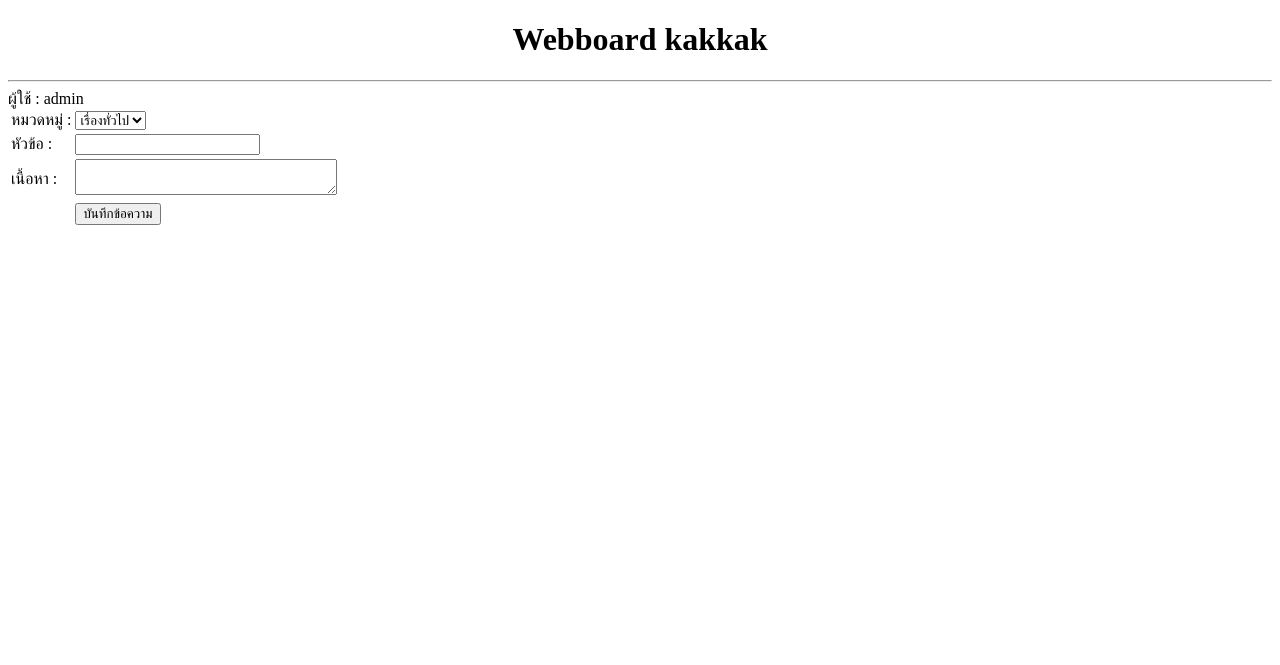
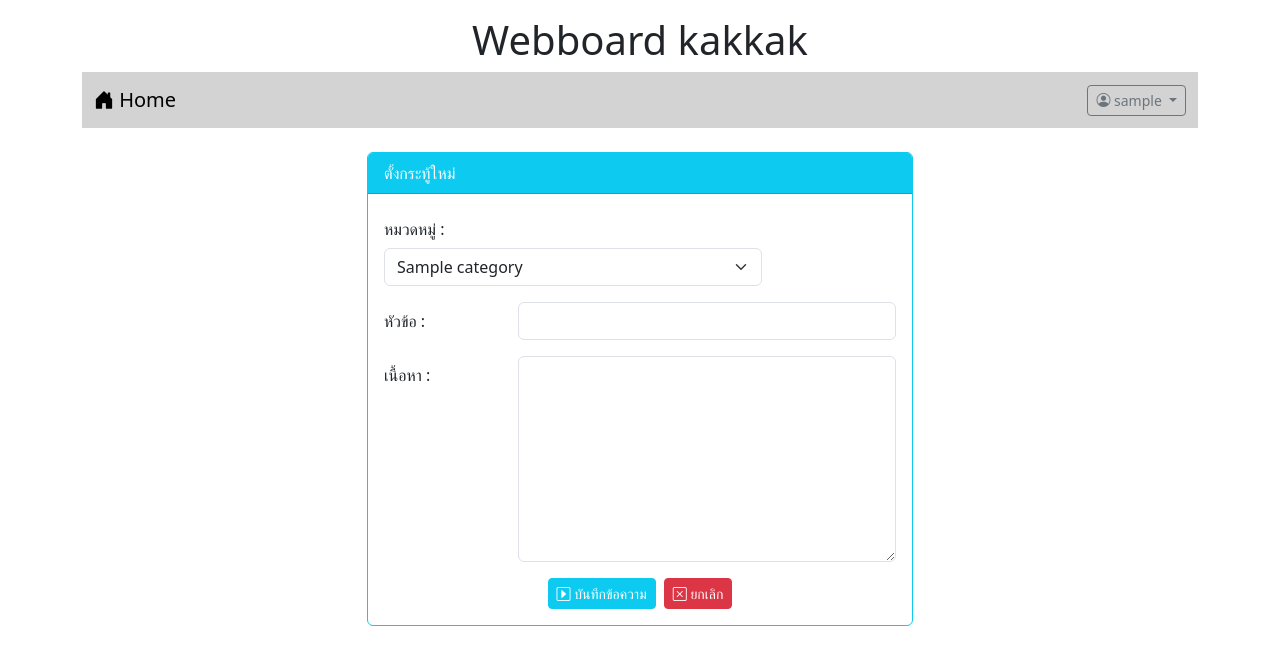
Before and after one commit to Nitipoom007/Webboard_ECT_25, a PHP site: page /newpost.php in a window 1280 px wide. Shown: the top 665 px of the page. Run offline with PHP 8.4, Linux system fonts and the light colour scheme; the visitor is signed in with stand-in values (Sample User, id 1); tables that the repository leaves empty hold one stand-in row (values such as "Sample post").

Commit message:
work9
work9

```diff
--- a/newpost.php
+++ b/newpost.php
@@ -10,25 +10,63 @@ if(!isset($_SESSION['id'])) {
 <head>
     <meta charset="UTF-8">
     <meta name="viewport" content="width=device-width, initial-scale=1.0">
+    <link rel="stylesheet" href="bootstrap-5.3.2-dist/css/bootstrap.min.css">
+    <link rel="stylesheet" href="https://cdn.jsdelivr.net/npm/bootstrap-icons@1.11.3/font/bootstrap-icons.min.css">
+    <script src="bootstrap-5.3.2-dist/js/bootstrap.bundle.min.js"></script>
     <title>Document</title>
 </head>
 <body>
-    <h1 style="text-align: center;">Webboard kakkak</h1>
-    <hr>
-    ผู้ใช้ : <?php echo $_SESSION['username']; ?>
-    <form>
-        <table>
-            <tr><td>หมวดหมู่ : </td>
-            <td>
-                <select>
-                    <option value="general">เรื่องทั่วไป</option>
-                    <option value="study">เรื่องเรียน</option>
-                </select>
-            </td></tr>
-        <tr><td>หัวข้อ : </td><td><input type="text"></td></tr>
-        <tr><td>เนื้อหา : </td><td><textarea cols="30" rows="2"></textarea></td></tr>
-        <tr><td></td><td><input type="submit" value="บันทึกข้อความ" ></td></tr>
-        </table>
-    </form>
+    <div class="container">
+        <h1 style="text-align: center;" class="mt-3">Webboard kakkak</h1>
+        <?php include "nav.php" ?>
+        <div class="row mt-4">
+            <div class="col-lg-3 col-md-2 col-sm-1"></div>
+            <div class="col-lg-6 col-md-8 col-sm-10">
+                <div class="card border-info">
+                    <div class="card-header bg-info text-white">ตั้งกระทู้ใหม่</div>
+                    <div class="card-body">
+                        <form action="newpost_save.php" method="post">
+                            <div class="row">
+                                <label class="col-lh-3 col-form-label">หมวดหมู่ : </label>
+                                <div class="col-lg-9">
+                                    <select name="category" class="form-select">
+                                        <?php
+                                            $conn = new PDO("mysql:host=localhost;dbname=webboard;charset=utf8","root","");
+                                            $sql = "SELECT * FROM category";
+                                            foreach($conn->query($sql) as $row) {
+                                                echo "<option value = $row[id]>$row[name]</option>>";
+                                            }
+                                            $conn = null;
+                                        ?>
+                                    </select>
+                                </div>
+                            </div>
+                            <div class="row mt-3">
+                                <label class="col-lg-3 col-form-label">หัวข้อ : </label>
+                                <div class="col-lg-9">
+                                    <input type="text" name="topic" class="form-control" require>
+                                </div>
+                            </div>
+                            <div class="row mt-3">
+                                <label class="col-lg-3 col-form-label">เนื้อหา : </label>
+                                <div class="col-lg-9">
+                                    <textarea name="comment" rows="8" class="form-control" require></textarea>
+                                </div>
+                            </div>
+                            <div class="row mt-3">
+                                <div class="col-lg-12 d-flex justify-content-center">
+                                    <button type="submit" class="btn btn-info btn-sm text-white me-2">
+                                        <i class="bi bi-caret-right-square"></i> บันทึกข้อความ</button>
+                                    <button type="reset" class="btn btn-danger btn-sm">
+                                        <i class="bi bi-x-square"></i> ยกเลิก</button>
+                                </div>
+                            </div>
+                        </form>
+                    </div>
+                </div>
+            </div>
+            <div class="col-lg-3 col-md-2 col-sm-1"></div>
+        </div>
+    </div>
 </body>
 </html>
```
Also changed, not shown: newpost_save.php (added, +16 -0 lines), register.php (+10 -0 lines), register_save.php (+12 -5 lines), verify.php (+12 -36 lines).
